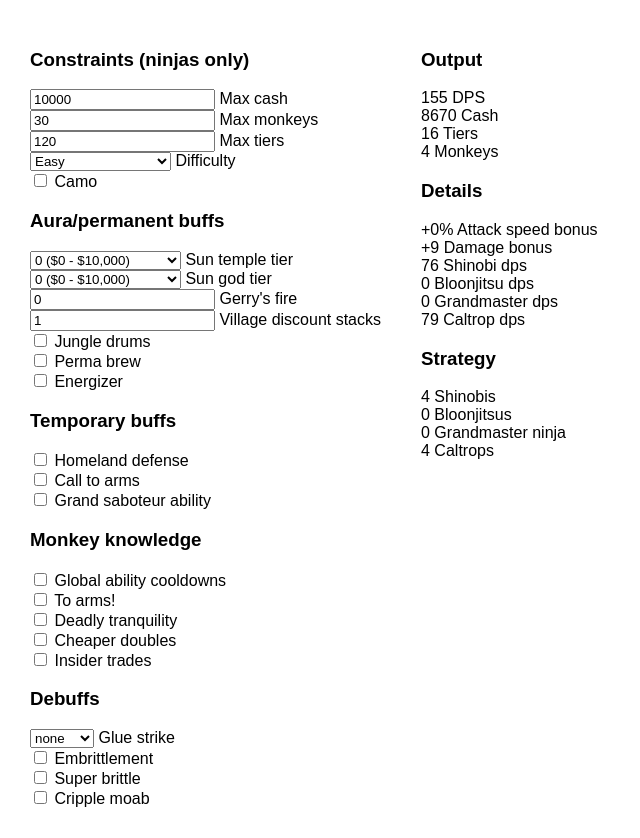
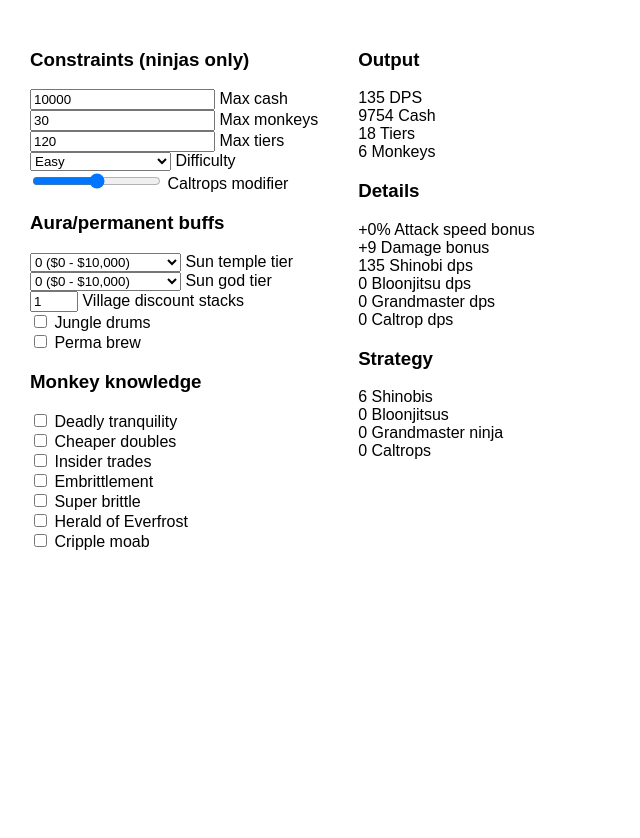
Before and after one commit to FoxOfDiamond/ninja-calc, a plain HTML site: page src/index.html in a window 1280 px wide. Shown: the whole page, without its empty margins (0-640 px from the left). After the commit the page ends 800 px from the top, so only its background shows below. Drawn offline with Linux system fonts and the light colour scheme.

Commit message:
cleanup, debuffs

```diff
--- a/src/index.html
+++ b/src/index.html
@@ -21,7 +21,8 @@
                         <option value="2">Hard</option>
                         <option value="3">Chimps/Impoppable</option>
                     </select> Difficulty <br></div>
-                <div class="input"><input type="checkbox" id="input-camo"> Camo <br></div>
+                <!--<div class="input"><input type="checkbox" id="input-camo"> Camo <br></div>-->
+                <div class="input"><input type="range" id="input-caltrops" min=0 max=1 step=0.0001> Caltrops modifier <br></div>
                 <h3>Aura/permanent buffs</h3>
                 <div class="input"><select id="input-sun-temple">
                         <option value="0">0 ($0 - $10,000)</option>
@@ -47,31 +48,32 @@
                         <option value="8">8 ($45,001 - $50,000)</option>
                         <option value="9">9 ($50,001 or more)</option>
                     </select> Sun god tier <br></div>
-                <div class="input"><input type="number" id="input-gerry-fire" value = 0> Gerry's fire <br></div>
-                <div class="input"><input type="number" id="input-village-discount" value = 1> Village discount stacks <br></div>
+                <!--<div class="input"><input type="number" id="input-gerry-fire" value = 0> Gerry's fire <br></div>-->
+                <div class="input"><input type="number" id="input-village-discount" value = 1 min=0 max=3> Village discount stacks <br></div>
                 <div class="input"><input type="checkbox" id="input-jungle-drums"> Jungle drums <br></div>
                 <div class="input"><input type="checkbox" id="input-perma-brew"> Perma brew <br></div>
-                <div class="input"><input type="checkbox" id="input-energizer"> Energizer <br></div>
+                <!--<div class="input"><input type="checkbox" id="input-energizer"> Energizer <br></div>
                 <h3>Temporary buffs</h3>
                 <div class="input"><input type="checkbox" id="input-homeland"> Homeland defense <br></div>
                 <div class="input"><input type="checkbox" id="input-cta"> Call to arms <br></div>
-                <div class="input"><input type="checkbox" id="input-grand-sabo"> Grand saboteur ability <br></div>
+                <div class="input"><input type="checkbox" id="input-grand-sabo"> Grand saboteur ability <br></div>-->
                 <h3>Monkey knowledge</h3>
-                <div class="input"><input type="checkbox" id="input-global-ability-cooldowns"> Global ability cooldowns <br></div>
-                <div class="input"><input type="checkbox" id="input-to-arms"> To arms! <br></div>
+                <!--<div class="input"><input type="checkbox" id="input-global-ability-cooldowns"> Global ability cooldowns <br></div>
+                <div class="input"><input type="checkbox" id="input-to-arms"> To arms! <br></div>-->
                 <div class="input"><input type="checkbox" id="input-deadly-tranquility"> Deadly tranquility <br></div>
                 <div class="input"><input type="checkbox" id="input-cheaper-doubles"> Cheaper doubles <br></div>
                 <div class="input"><input type="checkbox" id="input-insider-trades"> Insider trades <br></div>
-                <h3>Debuffs</h3>
+                <!--<h3>Debuffs</h3>
                 <div class="input"><select id="input-glue-strike">
                         <option value="0">none</option>
                         <option value="0">1 0-4-x</option>
                         <option value="1">2 0-4-x</option>
                         <option value="2">1 2-4-x</option>
                         <option value="3">2 2-4-x</option>
-                    </select> Glue strike <br></div>
+                    </select> Glue strike <br></div>-->
                 <div class="input"><input type="checkbox" id="input-embrittlement"> Embrittlement <br></div>
                 <div class="input"><input type="checkbox" id="input-super-brittle"> Super brittle <br></div>
+                <div class="input"><input type="checkbox" id="input-ice-paragon"> Herald of Everfrost <br></div>
                 <div class="input"><input type="checkbox" id="input-cripple"> Cripple moab <br></div>
             </div>
             <div>
@@ -119,10 +121,17 @@
             max_monkeys: 30,
             max_tiers: 200,
             max_cash: 100000,
-            camo: false
+            camo: false,
+            caltrops_modifier: 0.5
         }
-        monkey_knowledge.global_ability_cooldowns = document.getElementById("input-global-ability-cooldowns").checked
-        monkey_knowledge.to_arms = document.getElementById("input-to-arms").checked
+        var debuffs = {
+            embrittlement:false,
+            super_brittle:false,
+            cripple_moab: false,
+            ice_paragon:false
+        }
+        //monkey_knowledge.global_ability_cooldowns = document.getElementById("input-global-ability-cooldowns").checked
+        //monkey_knowledge.to_arms = document.getElementById("input-to-arms").checked
         monkey_knowledge.deadly_tranquility = document.getElementById("input-deadly-tranquility").checked
         monkey_knowledge.cheaper_doubles = document.getElementById("input-cheaper-doubles").checked
         monkey_knowledge.insider_trades = document.getElementById("input-insider-trades").checked
@@ -131,15 +140,21 @@
         permanent_buffs.sun_temple = Number(document.getElementById("input-sun-temple").value)
         permanent_buffs.jungle_drums = document.getElementById("input-jungle-drums").checked
         permanent_buffs.perma_brew = document.getElementById("input-perma-brew").checked
-        permanent_buffs.gerry_fire = Number(document.getElementById("input-gerry-fire").value)
+        //permanent_buffs.gerry_fire = Number(document.getElementById("input-gerry-fire").value)
         permanent_buffs.village_discount = Number(document.getElementById("input-village-discount").value)
+
+        debuffs.embrittlement = document.getElementById("input-embrittlement").checked
+        debuffs.super_brittle = document.getElementById("input-super-brittle").checked
+        debuffs.cripple_moab = document.getElementById("input-cripple").checked
+        debuffs.ice_paragon = document.getElementById("input-ice-paragon").checked
 
         difficulty = Number(document.getElementById("input-difficulty").value)
 
         constraints.max_monkeys = Number(document.getElementById("input-monkeys").value)
         constraints.max_tiers = Number(document.getElementById("input-tiers").value)
         constraints.max_cash = Number(document.getElementById("input-cash").value)
-        constraints.camo = document.getElementById("input-camo").checked
+        constraints.caltrops_modifier = Number(document.getElementById("input-caltrops").value)
+        //constraints.camo = document.getElementById("input-camo").checked
 
         //console.log(constraints, typeof(constraints.max_cash))
 
@@ -294,6 +309,11 @@
             global_buffs.flat_pierce += 3;
             global_buffs.cooldown *= 0.85;
         }
+        global_buffs.flat_damage += debuffs.embrittlement?1:0;
+        global_buffs.flat_damage += debuffs.ice_paragon?10:0;
+        global_buffs.flat_damage += debuffs.super_brittle?4:0;
+        global_buffs.flat_damage += debuffs.cripple_moab?5:0;
+
         for (var shinobi_count = 0; shinobi_count <= constraints.max_monkeys; shinobi_count++) {
             var cash_spent = 0;
             var tier_spent = 0;
@@ -330,7 +350,7 @@
                         var dps = {
                             shinobi: ((shinobi_stats.damage + global_buffs.flat_damage) * (1 / shinobi_stats.cooldown)) * shinobi_count / (shinobi_buff / 0.92) / global_buffs.cooldown,
                             bloonjitsu: ((bloonjitsu_stats.damage + global_buffs.flat_damage) * (1 / bloonjitsu_stats.cooldown) * (bloonjitsu_stats.projectile_count + monkey_knowledge.deadly_tranquility?1:0)) * bloonjitsu_count / shinobi_buff / global_buffs.cooldown,
-                            caltrops: ((caltrop_stats.damage + global_buffs.flat_damage) * (1 / caltrop_stats.cooldown) * (caltrop_stats.pierce * global_buffs.pierce + global_buffs.flat_pierce)) * caltrops_count / shinobi_buff / global_buffs.cooldown,
+                            caltrops: ((caltrop_stats.damage + global_buffs.flat_damage) * (1 / caltrop_stats.cooldown) * (caltrop_stats.pierce * global_buffs.pierce + global_buffs.flat_pierce)) * caltrops_count / shinobi_buff / global_buffs.cooldown * constraints.caltrops_modifier,
                             grandmaster_ninja: ((grandmaster_ninja_stats.damage + global_buffs.flat_damage) * (1 / grandmaster_ninja_stats.cooldown) * (grandmaster_ninja_stats.projectile_count + monkey_knowledge.deadly_tranquility?1:0)) / shinobi_buff * grandmaster_ninja_count / global_buffs.cooldown
                         };
                         //console.log(dps.shinobi, shinobi_count, dps.bloonjitsu, bloonjitsu_count)
@@ -351,7 +371,8 @@
             }
         }
         console.log(output)
-        //console.log(global_buffs)
+        console.log(global_buffs)
+        console.log(constraints)
         document.getElementById("dps-output").innerHTML = Math.round(output.total_dps);
         document.getElementById("cash-output").innerHTML = Math.round(output.cash);
         document.getElementById("tiers-output").innerHTML = Math.round(output.tiers);
```
